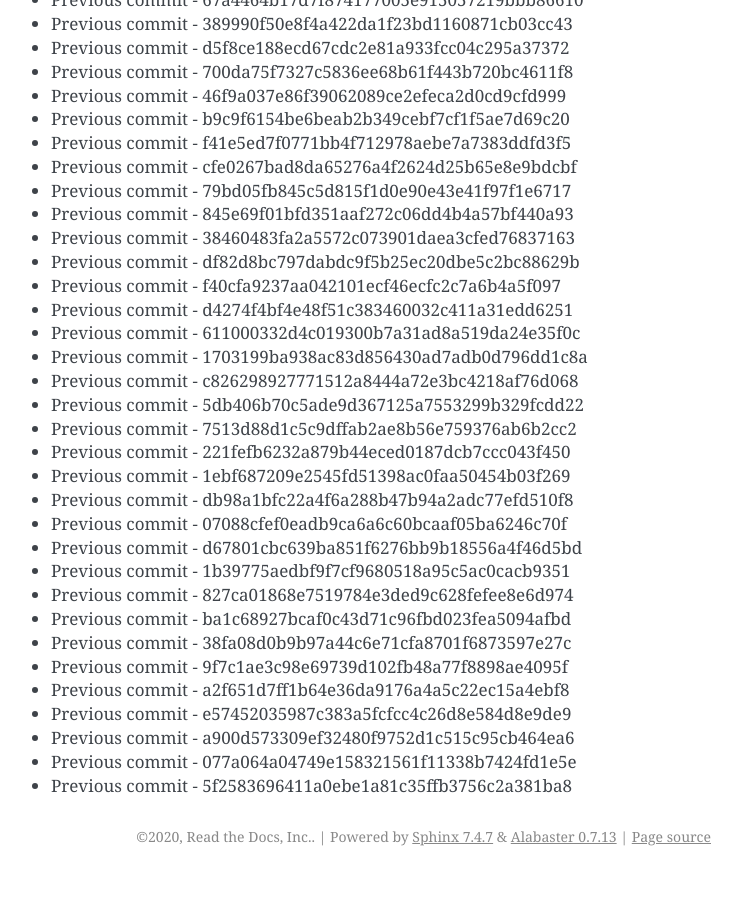
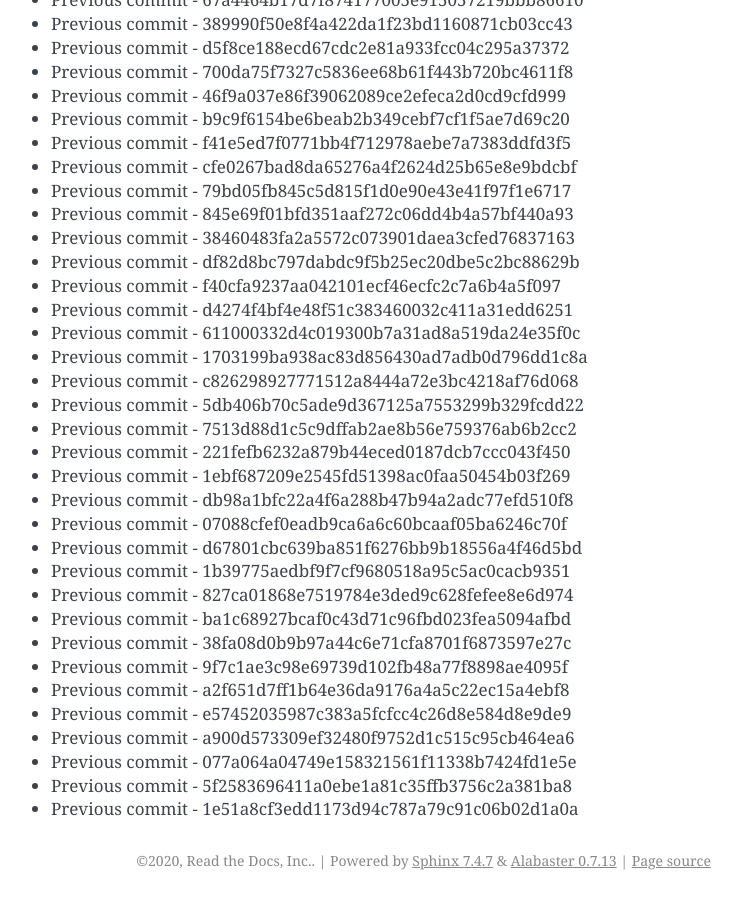
Before and after one commit to readthedocs/rtd-git-stresstest, a Sphinx documentation site: the page built from docs/updates.rst, in a window 1280 px wide and 900 px high, scrolled down 34304 px. Shown: the whole window, without its empty margins (399-1141 px from the left). Built offline with Sphinx 7.4.7, drawn with Linux system fonts in a browser that asks for light colours; before the commit the page ends 35180 px from its top, so only the background shows below that.

Commit message:
Generating commit from previous: 1e51a8cf3edd1173d94c787a79c91c06b02d1a0a

```diff
--- a/docs/updates.rst
+++ b/docs/updates.rst
@@ -1473,3 +1473,4 @@ It can be tested for any performance characteristics.
 * Previous commit - a900d573309ef32480f9752d1c515c95cb464ea6
 * Previous commit - 077a064a04749e158321561f11338b7424fd1e5e
 * Previous commit - 5f2583696411a0ebe1a81c35ffb3756c2a381ba8
+* Previous commit - 1e51a8cf3edd1173d94c787a79c91c06b02d1a0a
```
